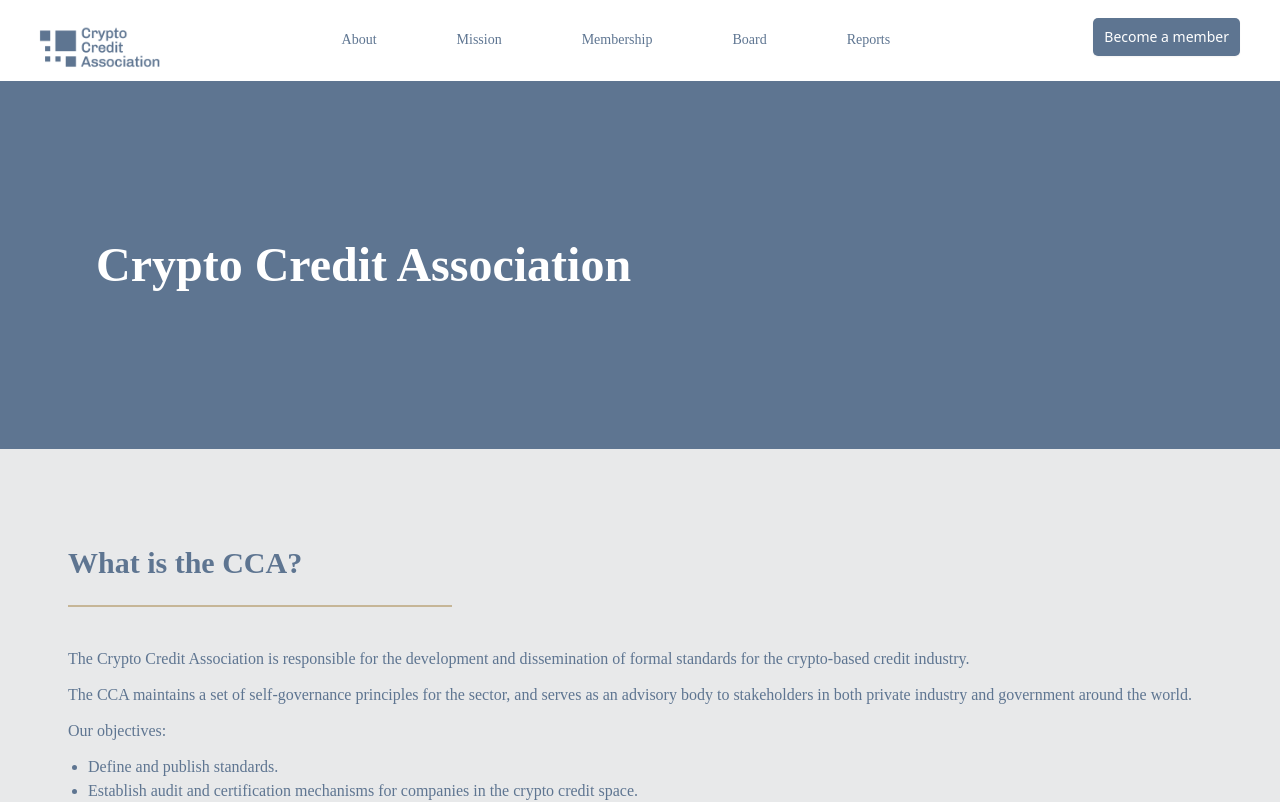
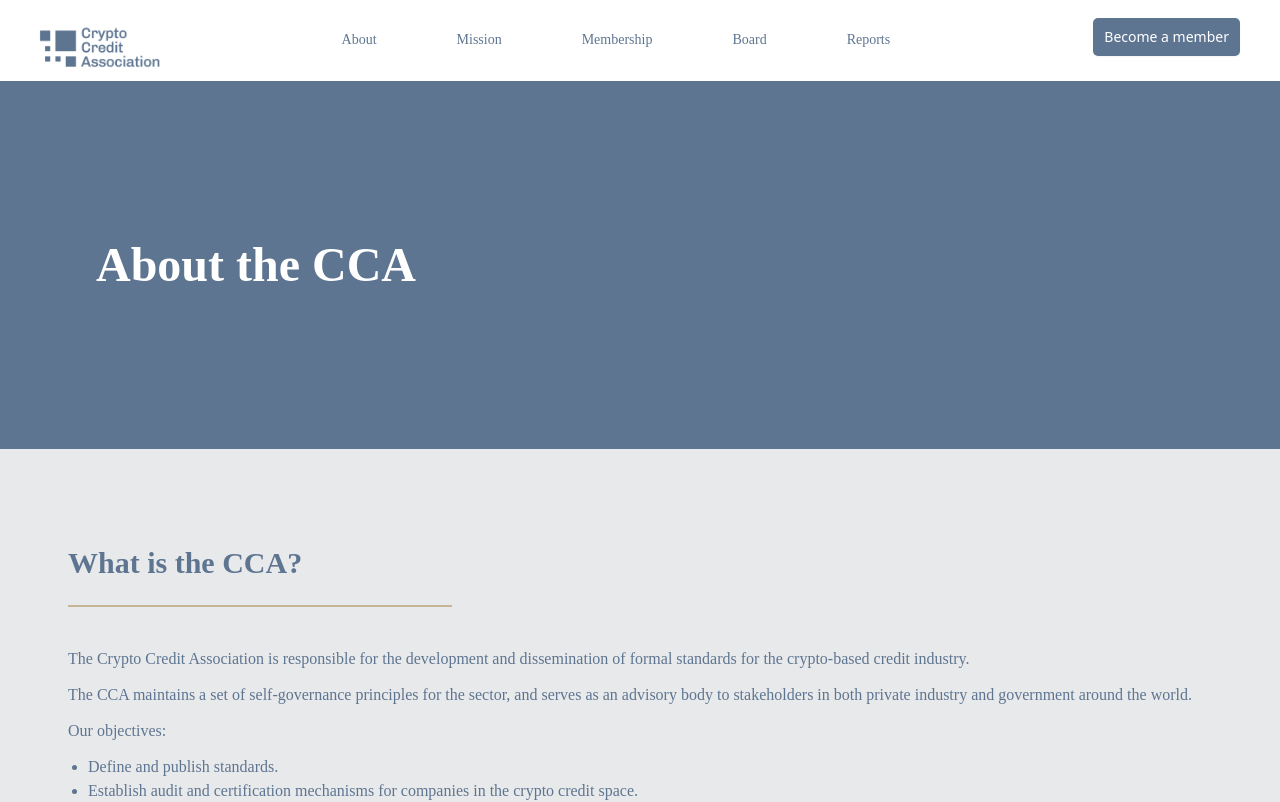
Before and after one commit to crypto-credit-association/cca-website, a Next.js app: page /about in a window 1280 px wide. Shown: the top 802 px of the page. Built offline with nearby package versions, Linux system fonts and the light colour scheme; a web font is replaced by a local one.

Commit message:
Title updates

```diff
--- a/pages/about.js
+++ b/pages/about.js
@@ -9,7 +9,7 @@ function About() {
             <div className="bg-blue-dark">
                 <div className="flex flex-col max-w-7xl m-auto">
                     <h1 className="text-white font-bold md:pl-24 py-40 text-center md:text-left">
-                        Crypto Credit Association
+                        About the CCA
                     </h1>
                 </div>
             </div>
--- a/pages/index.js
+++ b/pages/index.js
@@ -28,7 +28,7 @@ export default function Home() {
             <p className="text-white text-center font-semibold text-lg">
               Connecting professionals worldwide working in the <br></br> crypto credit industry.
             </p>
-            <Link href="/about" rel="noreferrer"><p className="flex text-white font-semibold pt-6">Find out more
+            <Link href="/about" rel="noreferrer"><p className="cursor-pointer flex text-white font-semibold pt-6">Find out more
             <img
               src="/svg/arrow-white.svg"
               className="ml-2 text-white"
```
